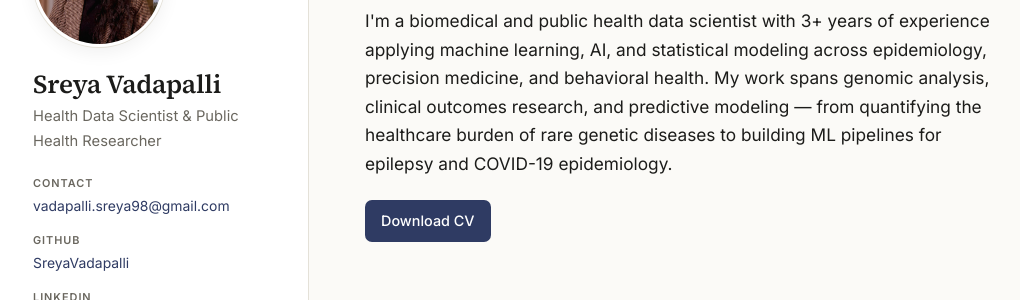
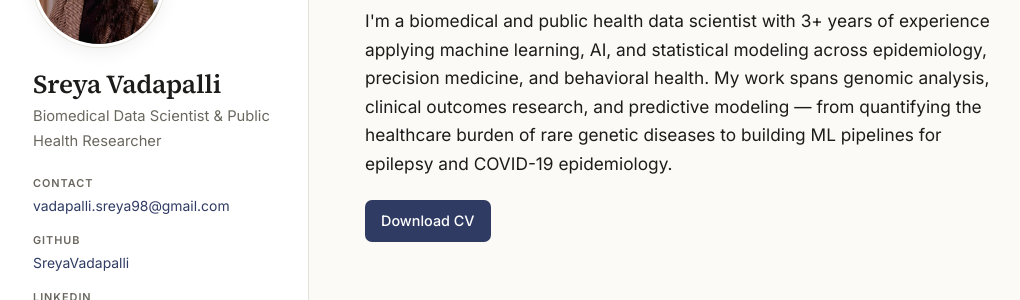
Before and after one commit to SreyaVadapalli/SreyaVadapalli.github.io, a Jekyll site: the page built from index.html, in a window 1280 px wide. Shown: the part 195-495 px from the top of the page, without its empty margins (51-1071 px from the left). Built offline with Jekyll 4.4.1, drawn with Linux system fonts in a browser that asks for light colours.

```diff
--- a/_config.yml
+++ b/_config.yml
@@ -1,11 +1,11 @@
 title:       Sreya Vadapalli
-tagline:     Health Data Scientist & Public Health Researcher
+tagline:     Biomedical Data Scientist & Public Health Researcher
 email:       vadapalli.sreya98@gmail.com
 github_user: SreyaVadapalli
 linkedin_user: sreyavadapalli
 cv_path:     /assets/files/Vadapalli_Sreya_Resume.pdf
 
-description:  Health Data Scientist & Public Health Researcher. Interests in X, Y, and Z.
+description:  Biomedical Data Scientist & Public Health Researcher.
 
 markdown: kramdown
 permalink: pretty
```
